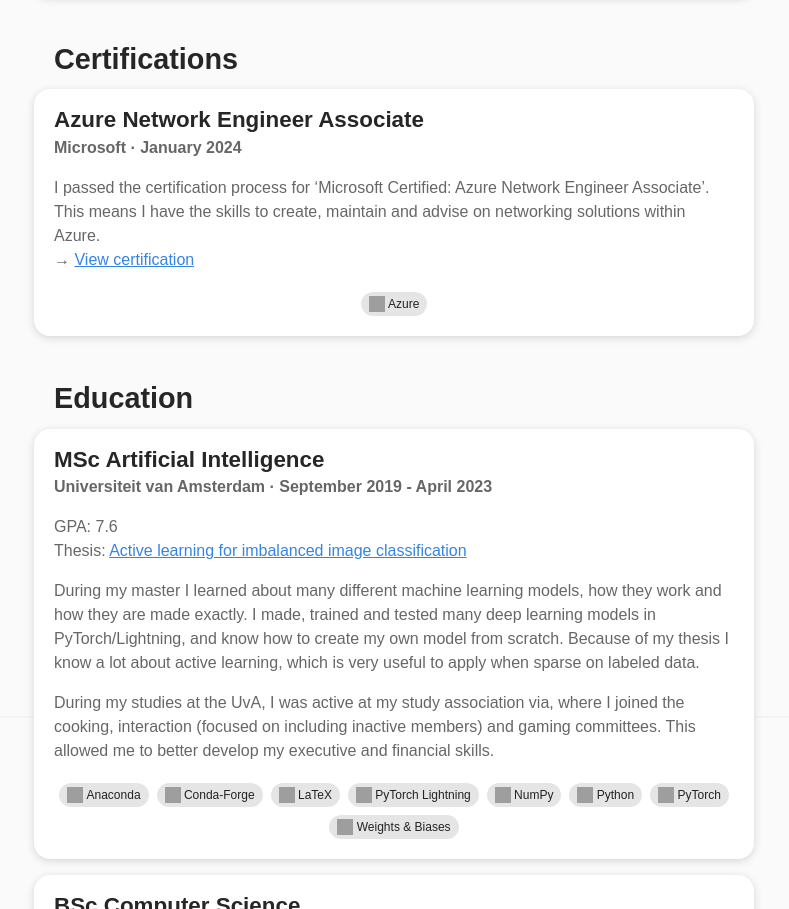
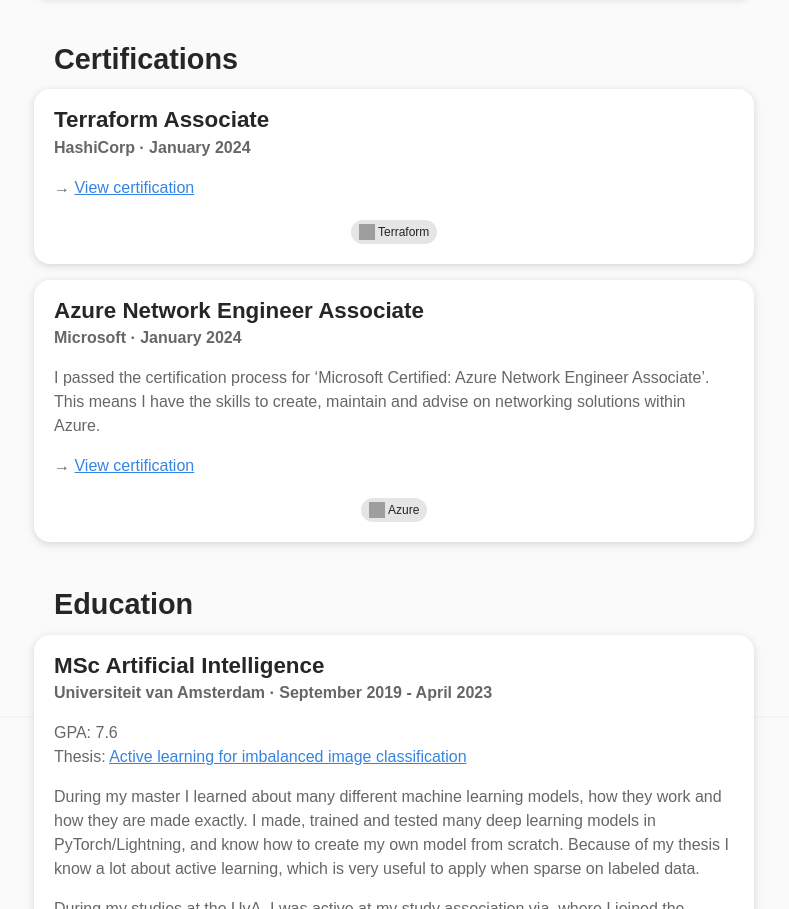
Before and after one commit to flipflop97/flipflop97.github.io, a plain HTML site: page index.html in a window 1280 px wide. Shown: the part 2484-3393 px from the top of the page, without its empty margins (246-1035 px from the left). Drawn offline with Linux system fonts and the light colour scheme; grey boxes are pictures that could not be loaded; a web font is replaced by a local one.

Commit message:
Update certifications with Terraform

```diff
--- a/index.html
+++ b/index.html
@@ -350,9 +350,18 @@
 		</section><section>
 			<h2 class="">Certifications</h2>
 			<div class="card">
+				<h3>Terraform Associate</h3>
+				<p class="subtitle">HashiCorp · January 2024</p>
+				<p>→ <a target="_blank" href="https://www.credly.com/badges/89b593bf-cdda-4b32-a915-d61212c4d65f/linked_in_profile">View certification</a></p>
+				<ul class="centered tags"><!--
+				---><li><img class="icon" src="https://cdn.simpleicons.org/terraform" alt="Terraform icon"><span>Terraform</span></li><!--
+			---></ul>
+			</div>
+			<div class="card">
 				<h3>Azure Network Engineer Associate</h3>
 				<p class="subtitle">Microsoft · January 2024</p>
-				<p>I passed the certification process for ‘Microsoft Certified: Azure Network Engineer Associate’. This means I have the skills to create, maintain and advise on networking solutions within Azure.<br>→ <a target="_blank" href="https://learn.microsoft.com/api/credentials/share/en-us/PhilipGoto/6FF4F441D43DA90D?sharingId=9C4DB119E668B802">View certification</a></p>
+				<p>I passed the certification process for ‘Microsoft Certified: Azure Network Engineer Associate’. This means I have the skills to create, maintain and advise on networking solutions within Azure.</p>
+				<p>→ <a target="_blank" href="https://learn.microsoft.com/api/credentials/share/en-us/PhilipGoto/6FF4F441D43DA90D?sharingId=9C4DB119E668B802">View certification</a></p>
 				<ul class="centered tags"><!--
 				---><li><img class="icon" src="https://cdn.simpleicons.org/microsoftazure" alt="Azure icon"><span>Azure</span></li><!--
 			---></ul>
```
